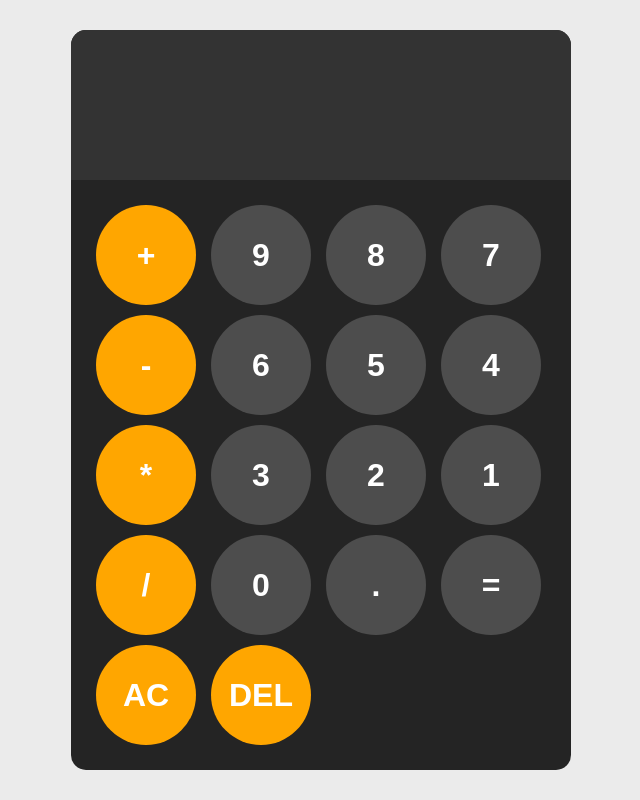
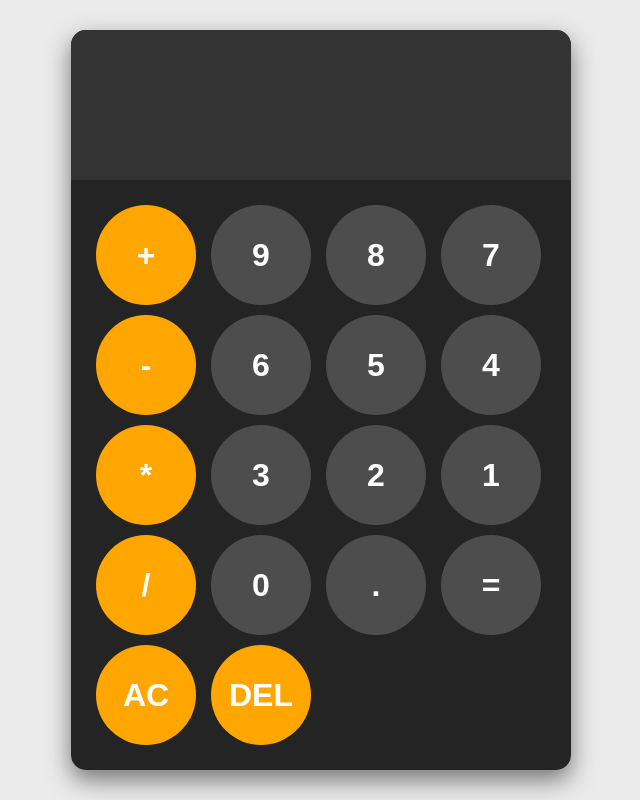
Before and after one commit to Ducnguyn97/Calculator, a website: page index3.html in a window 1280 px wide. Shown: the whole page, without its empty margins (319-959 px from the left). Drawn offline with Linux system fonts and the light colour scheme.

Commit message:
commit 1

```diff
--- a/index3.css
+++ b/index3.css
@@ -4,6 +4,7 @@
     border-radius: 15px;
     max-width: 500px;
     overflow-x: hidden;
+    box-shadow: 0 10px 25px rgba(0, 0, 0, 0.5);
 }
 #display{
     width: 100%;
@@ -57,4 +58,5 @@ button:active{
  }
  .operator-orange:active{
      background-color: hsl(30, 100%, 75%);
+
  }
```
